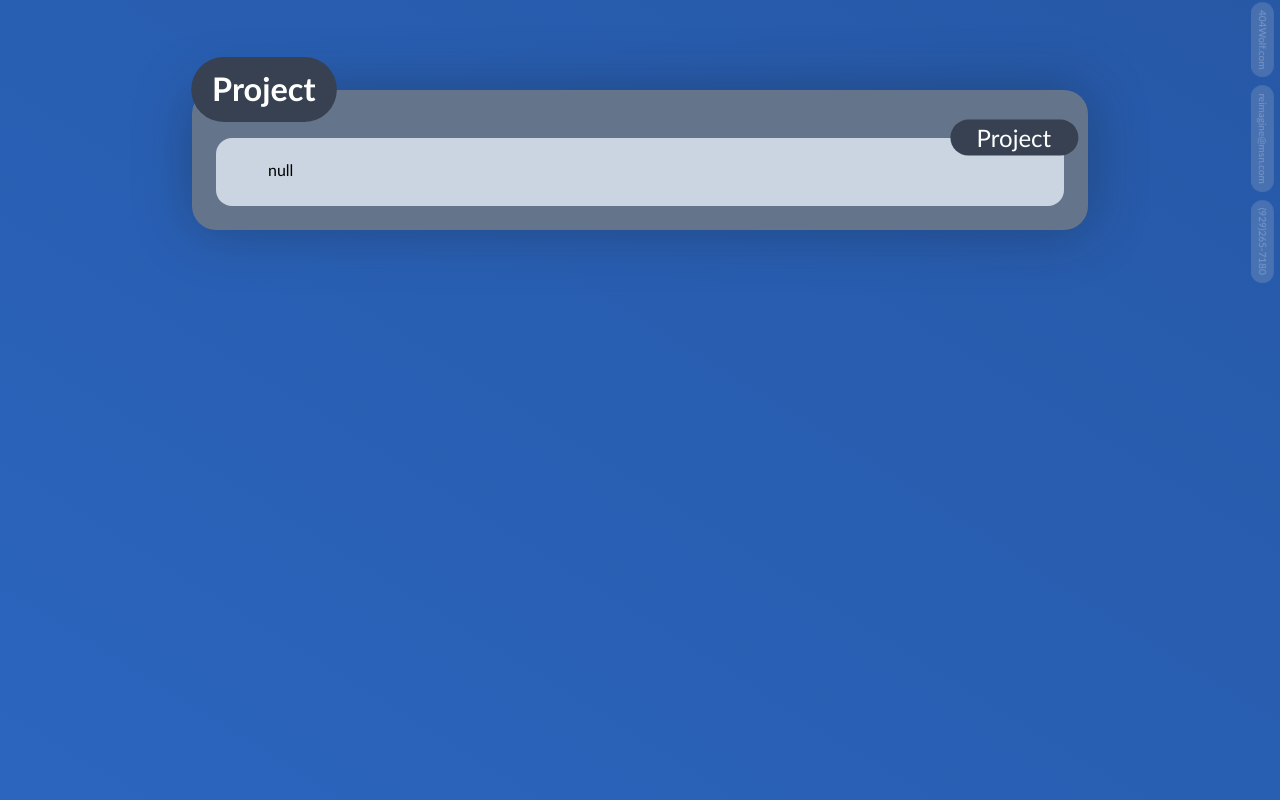
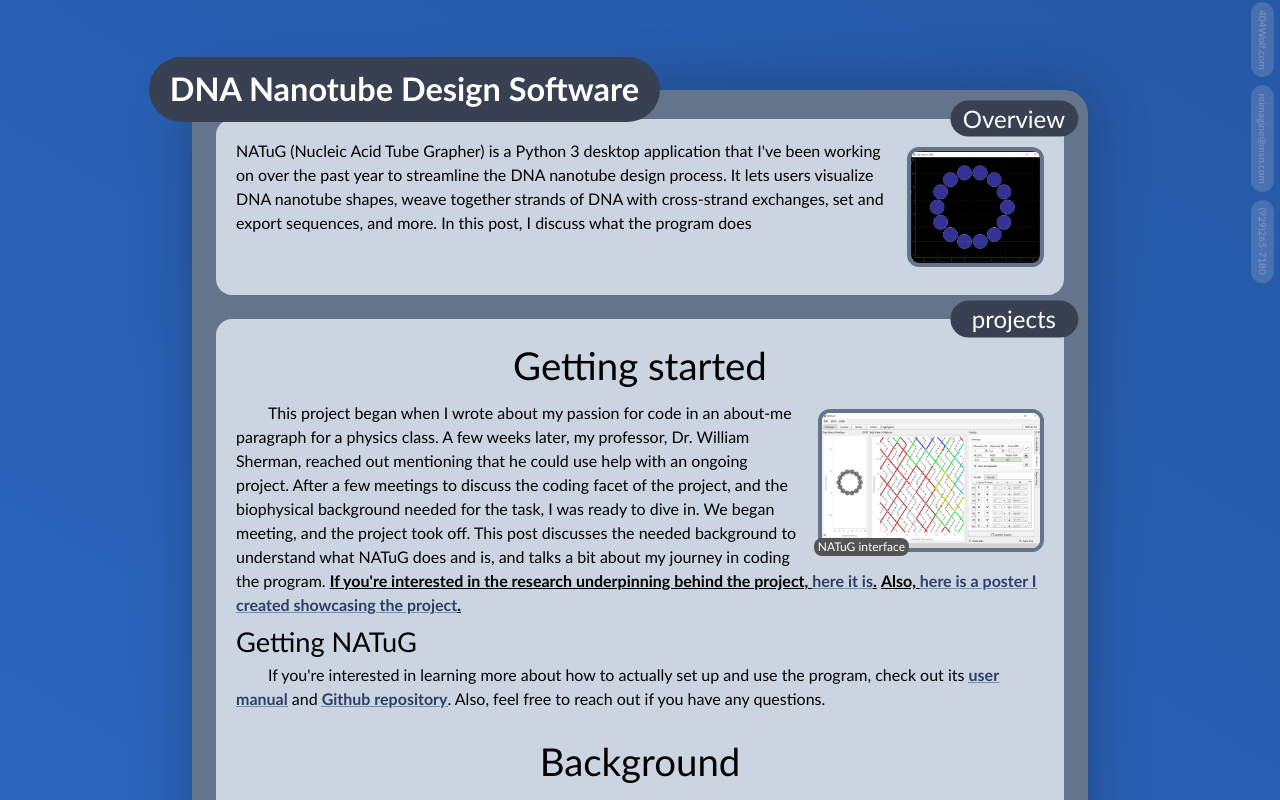
Before and after one commit to 404Wolf/404Wolf.com, a Next.js app: page /posts/projects/DNANanotubes in a window 1280 px wide. Shown: the top 800 px of the page. Built offline with nearby package versions, Linux system fonts and the light colour scheme; no server answers.

Commit message:
Fix project type

```diff
--- a/src/pages/posts/projects/[projectId].tsx
+++ b/src/pages/posts/projects/[projectId].tsx
@@ -27,7 +27,7 @@ const Project = ({ projectId }: ProjectProps) => {
             </Head>
             <PostLayout
                 postId={projectId}
-                type="Project"
+                type="projects"
             />
         </>
     );
```
Also changed, not shown: src/pages/posts/projects/index.tsx (+1 -6 lines).
